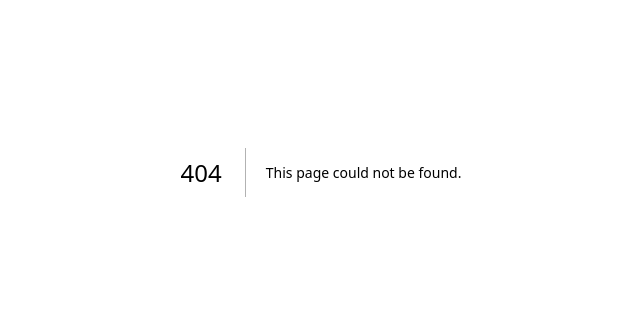
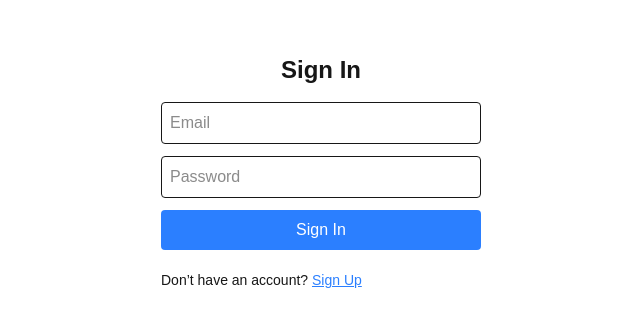
Before and after one commit to code4402/ai-quiz-builder, a Next.js app: page /signin in a window 1280 px wide. Before the commit this address had no page. Shown: the part 228-554 px from the top of the page, without its empty margins (319-959 px from the left). Built offline with nearby package versions, Linux system fonts and the light colour scheme; no server answers.

Commit message:
creating navbar

```diff
--- /dev/null
+++ b/app/components/navbar.tsx
@@ -0,0 +1,67 @@
+'use client'
+import { User } from '@supabase/supabase-js';
+
+import { useEffect, useState } from 'react'
+import Link from 'next/link'
+import { supabase } from '@/lib/supabaseClient'
+
+export default function Navbar() {
+ const [user, setUser] = useState<User | null>(null);
+
+
+  // ✅ Load user state from Supabase
+  useEffect(() => {
+    const getUser = async () => {
+      const {
+        data: { user },
+      } = await supabase.auth.getUser()
+      setUser(user)
+    }
+
+    getUser()
+
+    const {
+      data: { subscription },
+    } = supabase.auth.onAuthStateChange((_event, session) => {
+      setUser(session?.user ?? null)
+    })
+
+    return () => subscription.unsubscribe()
+  }, [])
+
+  const handleSignOut = async () => {
+    await supabase.auth.signOut()
+    setUser(null)
+  }
+
+  return (
+    <nav className="flex items-center justify-between px-6 py-3 bg-gray-900 text-white">
+      <h1 className="font-bold text-lg">🧠 AI Quiz Builder</h1>
+
+      <div className="flex gap-4 items-center">
+        <Link href="/">Home</Link>
+        <Link href="/teacher">Teacher</Link>
+        <Link href="/student">Student</Link>
+
+        {user ? (
+          <>
+            <span className="text-sm">{user.email}</span>
+            <button
+              onClick={handleSignOut}
+              className="bg-red-500 px-3 py-1 rounded text-sm hover:bg-red-600"
+            >
+              Sign Out
+            </button>
+          </>
+        ) : (
+          <Link
+            href="/signin"
+            className="bg-blue-500 px-3 py-1 rounded text-sm hover:bg-blue-600"
+          >
+            Sign In
+          </Link>
+        )}
+      </div>
+    </nav>
+  )
+}
--- /dev/null
+++ b/app/signin/page.tsx
@@ -0,0 +1,71 @@
+'use client'
+
+import { useState } from 'react'
+import { useRouter } from 'next/navigation'
+import { supabase } from '@/lib/supabaseClient'
+
+export default function SignInPage() {
+  const router = useRouter()
+  const [email, setEmail] = useState('')
+  const [password, setPassword] = useState('')
+  const [error, setError] = useState('')
+  const [loading, setLoading] = useState(false)
+
+  const handleSignIn = async (e: React.FormEvent) => {
+    e.preventDefault()
+    setError('')
+    setLoading(true)
+
+    const { error } = await supabase.auth.signInWithPassword({
+      email,
+      password,
+    })
+
+    if (error) setError(error.message)
+    else router.push('/') // Redirect to home after login
+
+    setLoading(false)
+  }
+
+  return (
+    <div className="flex flex-col items-center justify-center min-h-screen">
+      <h1 className="text-2xl font-bold mb-4">Sign In</h1>
+
+      <form onSubmit={handleSignIn} className="flex flex-col w-80 gap-3">
+        <input
+          type="email"
+          placeholder="Email"
+          value={email}
+          onChange={(e) => setEmail(e.target.value)}
+          className="border p-2 rounded"
+          required
+        />
+        <input
+          type="password"
+          placeholder="Password"
+          value={password}
+          onChange={(e) => setPassword(e.target.value)}
+          className="border p-2 rounded"
+          required
+        />
+
+        <button
+          type="submit"
+          disabled={loading}
+          className="bg-blue-500 text-white rounded py-2"
+        >
+          {loading ? 'Signing in...' : 'Sign In'}
+        </button>
+
+        {error && <p className="text-red-500 text-sm">{error}</p>}
+
+        <p className="text-sm mt-2">
+          Don’t have an account?{' '}
+          <a href="/signup" className="text-blue-500 underline">
+            Sign Up
+          </a>
+        </p>
+      </form>
+    </div>
+  )
+}
```
